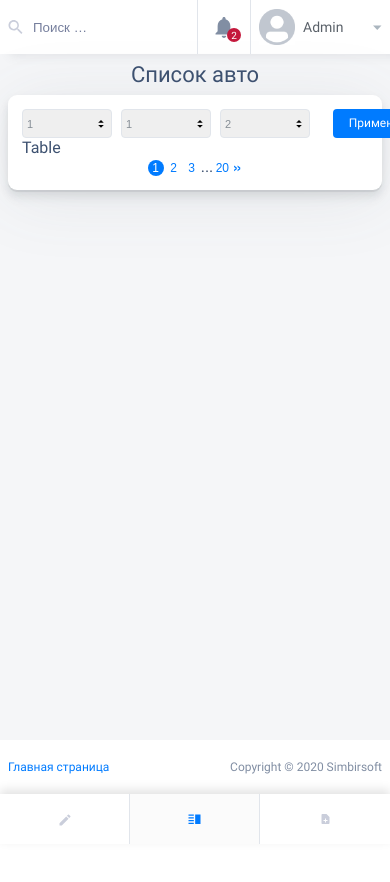
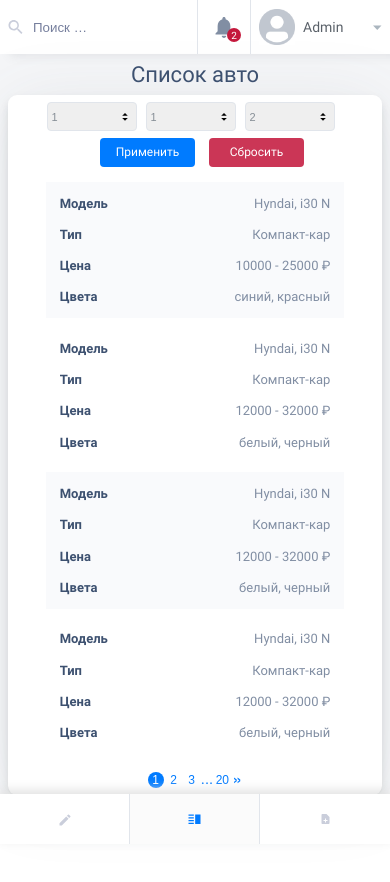
Before and after one commit to PolyantsevYury/need-for-drive, a React (Create React App) app: page /admin/table in a window 390 px wide. Shown: the top 882 px of the page. Before the commit the page ends 844 px from the top, so only its background shows below. Built offline with nearby package versions, Linux system fonts and the light colour scheme; what react-geocode would draw is missing.

Commit message:
Add adaptive/responsive table;

```diff
--- a/src/components/adminPage/carsTable/CarsTable.js
+++ b/src/components/adminPage/carsTable/CarsTable.js
@@ -57,7 +57,44 @@ const CarsTable = () => {
             </Form>
           </Formik>
         </div>
-        <div className="cars-table__content">Table</div>
+        <div className="cars-table__content">
+          <table>
+            <thead>
+              <tr>
+                <th scope="col">Модель</th>
+                <th scope="col">Тип</th>
+                <th scope="col">Цена</th>
+                <th scope="col">Цвета</th>
+              </tr>
+            </thead>
+            <tbody>
+              <tr>
+                <td data-label="Модель">Hyndai, i30 N</td>
+                <td data-label="Тип">Компакт-кар</td>
+                <td data-label="Цена">10000 - 25000 ₽</td>
+                <td data-label="Цвета">синий, красный</td>
+              </tr>
+              <tr>
+                <td data-label="Модель">Hyndai, i30 N</td>
+                <td data-label="Тип">Компакт-кар</td>
+                <td data-label="Цена">12000 - 32000 ₽</td>
+                <td data-label="Цвета">белый, черный</td>
+              </tr>
+              <tr>
+                <td data-label="Модель">Hyndai, i30 N</td>
+                <td data-label="Тип">Компакт-кар</td>
+                <td data-label="Цена">12000 - 32000 ₽</td>
+                <td data-label="Цвета">белый, черный</td>
+              </tr>
+              <tr>
+                <td data-label="Модель">Hyndai, i30 N</td>
+                <td data-label="Тип">Компакт-кар</td>
+                <td data-label="Цена">12000 - 32000 ₽</td>
+                <td data-label="Цвета">белый, черный</td>
+              </tr>
+            </tbody>
+          </table>
+        </div>
         <div className="cars-table__footer">
           <Paginator
             currentPage={currentPage}
--- a/src/components/adminPage/carsTable/CarsTable.scss
+++ b/src/components/adminPage/carsTable/CarsTable.scss
@@ -3,13 +3,26 @@
 .cars-table {
   padding: 14px;
 
+  @media (max-width: $max-mobile) {
+    padding: 7px;
+  }
+
   &__filter {
     display: flex;
     justify-content: space-between;
+
+    @media (max-width: 600px) {
+      flex-direction: column;
+      align-items: center;
+    }
   }
 
   &__filter-items {
     display: flex;
+
+    @media (max-width: 600px) {
+      margin-bottom: 7px;
+    }
   }
 
   &__filter-buttons {
@@ -19,4 +32,95 @@
   &__filter-button {
     margin-left: 14px;
   }
+
+  &__content {
+    margin: 14px 0;
+    display: flex;
+    justify-content: center;
+  }
+
+  table {
+    margin: 0;
+    padding: 0;
+    width: 100%;
+    table-layout: fixed;
+    border-collapse: collapse;
+  }
+
+  table caption {
+    font-size: 14px;
+    margin: .5em 0 .75em;
+  }
+
+  table tr {
+    padding: .35em;
+    border: 1px solid #fff;
+  }
+
+  tbody tr {
+    &:nth-child(2n + 1) {
+      background-color: #F9FAFC;
+    }
+  }
+
+  table th,
+  table td {
+    padding: .625em;
+    text-align: center;
+  }
+
+  table td {
+    color: #818EA3;
+    font-size: 13px;
+  }
+
+  table th {
+    font-size: 14px;
+  }
+
+  @media (max-width: $max-mobile) {
+    table {
+      width: 100%;
+      max-width: 300px;
+    }
+
+    table caption {
+      font-size: 14px;
+    }
+
+    table thead {
+      border: none;
+      clip: rect(0 0 0 0);
+      height: 1px;
+      margin: -1px;
+      overflow: hidden;
+      padding: 0;
+      position: absolute;
+      width: 1px;
+    }
+
+    table tr {
+      display: block;
+
+      &:not(:last-child) {
+        margin-bottom: 7px;
+      }
+    }
+
+    table td {
+      display: flex;
+      font-size: 13px;
+      justify-content: space-between;
+    }
+
+    table td::before {
+      /*
+      * aria-label has no advantage, it won't be read inside a table
+      content: attr(aria-label);
+      */
+      content: attr(data-label);
+      font-weight: bold;
+      color: $clr-blue-dark;
+    }
+  }
 }
--- a/src/components/common/paginator/Paginator.scss
+++ b/src/components/common/paginator/Paginator.scss
@@ -2,6 +2,7 @@
 
 .paginator {
   text-align: center;
+  color: $clr-main-blue;
 
   button {
     color: $clr-main-blue;
```
